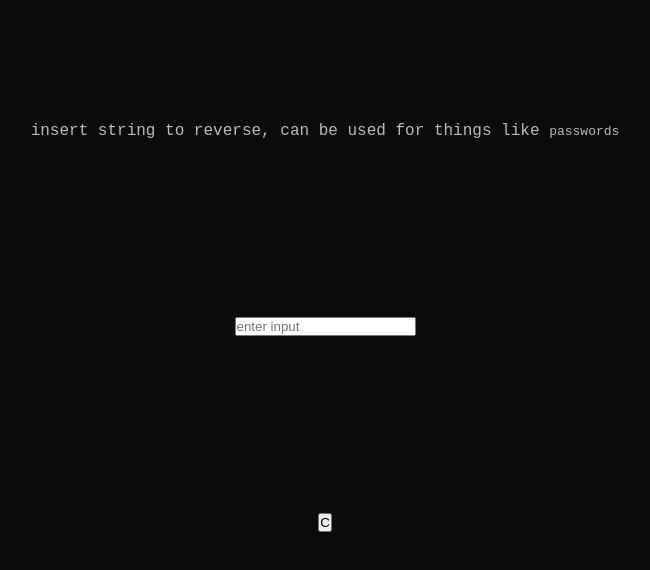
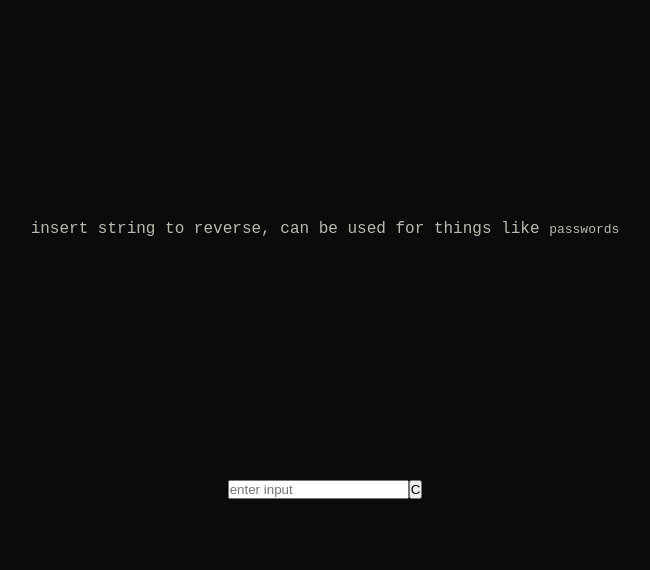
Before and after one commit to shantanuuchak/reversify, a plain HTML site: page index.html in a window 1280 px wide. Shown: the part 180-750 px from the top of the page, without its empty margins (315-965 px from the left). Drawn offline with Linux system fonts and the light colour scheme.

Commit message:
placing items aside

```diff
--- a/index.html
+++ b/index.html
@@ -11,6 +11,8 @@
     <p>
       insert string to reverse, can be used for things like <kbd>passwords</kbd>
     </p>
+
+    <div class="aside">
       <input
         type="text"
         min="2"
@@ -19,5 +21,6 @@
         data-input-string
       />
       <button class="btn" data-btn-copy>C</button>
+    </div>
   </body>
 </html>
--- a/style.css
+++ b/style.css
@@ -24,3 +24,7 @@ body {
   display: grid;
   place-items: center;
 }
+
+.aside {
+  display: flex;
+}
```
Lines whose indentation alone changed are shown as unchanged.
